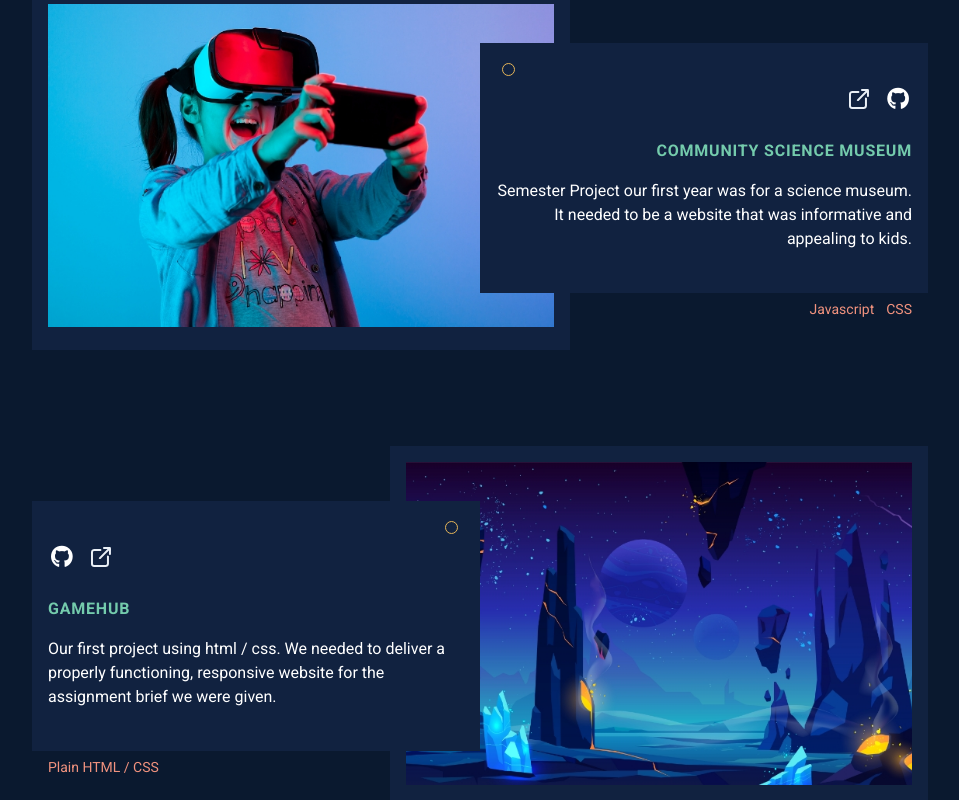
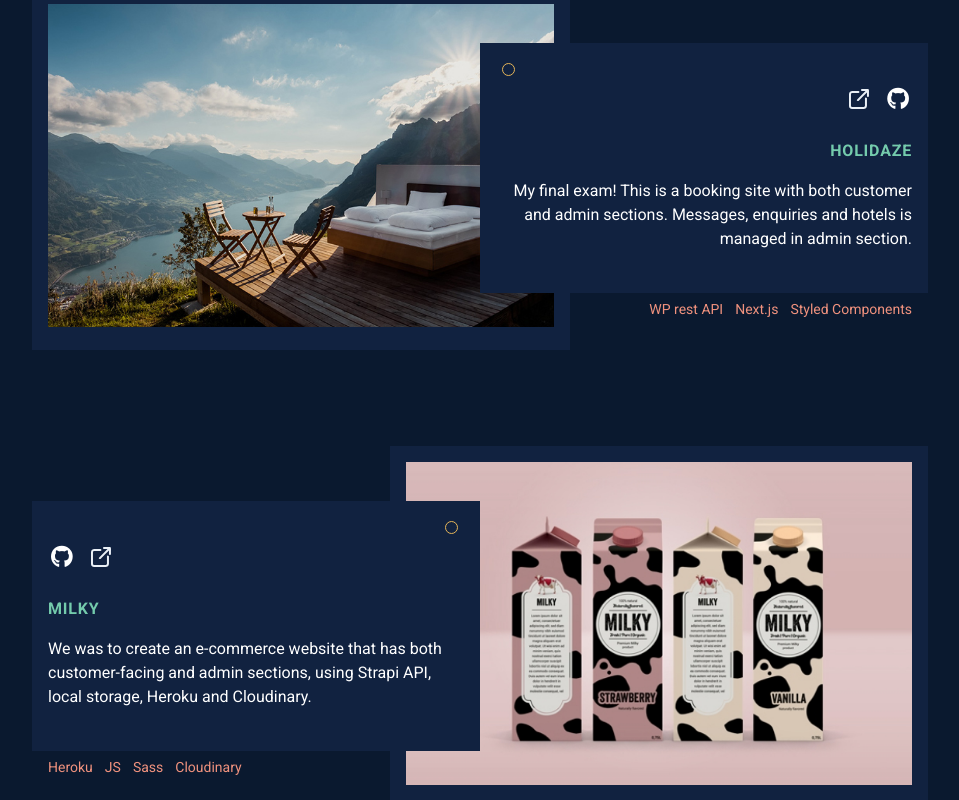
Before and after one commit to Iselinklementin/knuff-portfolio, a React (Create React App) app: page /websites in a window 1280 px wide. Shown: the part 800-1600 px from the top of the page, without its empty margins (160-1119 px from the left). Built offline with nearby package versions, Linux system fonts and the light colour scheme.

Commit message:
new project

```diff
--- a/src/components/constant/WebsiteData.jsx
+++ b/src/components/constant/WebsiteData.jsx
@@ -2,8 +2,53 @@ import Community from "../../images/developer/projects/semesterp.jpg";
 import Gamehub from "../../images/developer/projects/gamehub.jpg";
 import Travels from "../../images/developer/projects/exam.jpg";
 import Milky from "../../images/developer/projects/milky.jpg";
+import Bergen from "../../images/developer/projects/hotel.jpg";
 
 const websiteProjects = [
+  {
+    id: 5,
+    name: "Holidaze",
+    description:
+      "My final exam! This is a booking site with both customer and admin sections. Messages, enquiries and hotels is managed in admin section.",
+
+    tags: [
+      { name: "WP rest API", id: 7 },
+      { name: "Next.js", id: 8 },
+      { name: "Styled Components", id: 9 },
+    ],
+    src: [Bergen],
+    weblink: "https://iselin-project-exam2.netlify.app/",
+    git: "https://github.com/Iselinklementin/project_exam22",
+  },
+  {
+    id: 4,
+    name: "Milky",
+    description:
+      "We was to create an e-commerce website that has both customer-facing and admin sections, using Strapi API, local storage, Heroku and Cloudinary.",
+    tags: [
+      { name: "Heroku", id: 7 },
+      { name: "JS", id: 8 },
+      { name: "Sass", id: 9 },
+      { name: "Cloudinary", id: 10 },
+    ],
+    src: [Milky],
+    weblink: "https://iselin-milky.netlify.app",
+    git: "https://github.com/Iselinklementin/sp2",
+  },
+  {
+    id: 3,
+    name: "Explore Travels",
+    description:
+      "This was our exam the first year. We were asked to create a blog site, using Wordpress API. We needed to include comments, filter and searchbar.",
+    tags: [
+      { name: "Javascript", id: 4 },
+      { name: "CSS", id: 5 },
+      { name: "Wordpress API", id: 6 },
+    ],
+    src: [Travels],
+    weblink: "https://iselin-haugen-projectexam1-portfolio.netlify.app",
+    git: "https://github.com/Iselinklementin/portfolio-project-exam-1",
+  },
   {
     id: 1,
     name: "Community Science Museum",
@@ -26,35 +71,6 @@ const websiteProjects = [
     src: [Gamehub],
     weblink: "https://iselin-haugen-gamehub-portfolio21.netlify.app",
     git: "https://github.com/Iselinklementin/portfolio-gamehub",
-  },
-  {
-    id: 3,
-    name: "Explore Travels",
-    description:
-      "This was our exam the first year. We were asked to create a blog site, using Wordpress API. We needed to include comments, filter and searchbar.",
-    tags: [
-      { name: "Javascript", id: 4 },
-      { name: "CSS", id: 5 },
-      { name: "Wordpress API", id: 6 },
-    ],
-    src: [Travels],
-    weblink: "https://iselin-haugen-projectexam1-portfolio.netlify.app",
-    git: "https://github.com/Iselinklementin/portfolio-project-exam-1",
-  },
-  {
-    id: 4,
-    name: "Milky",
-    description:
-      "We was to create an e-commerce website that has both customer-facing and admin sections, using Strapi API, local storage, Heroku and Cloudinary.",
-    tags: [
-      { name: "Heroku", id: 7 },
-      { name: "JS", id: 8 },
-      { name: "Sass", id: 9 },
-      { name: "Cloudinary", id: 10 },
-    ],
-    src: [Milky],
-    weblink: "https://iselin-milky.netlify.app",
-    git: "https://github.com/Iselinklementin/sp2",
   },
 ];
 
```
Also changed, not shown: src/images/developer/projects/hotel.jpg (added), 1 other file (tests, documents, lock files or other folders).
